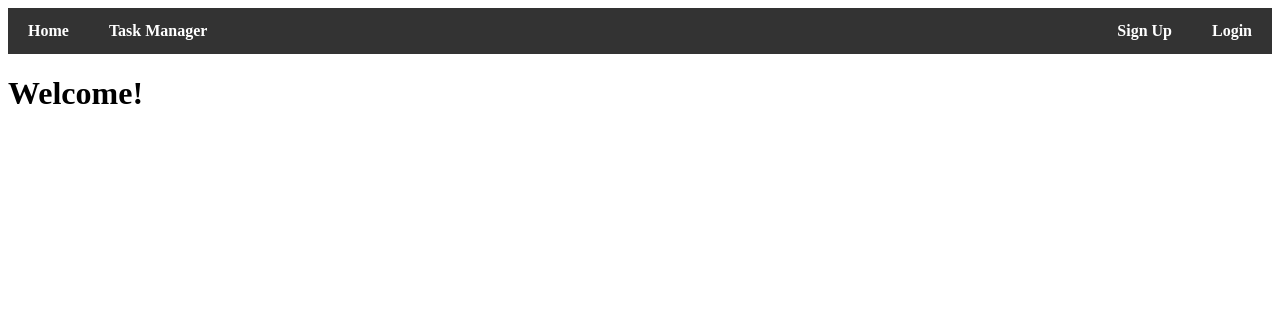
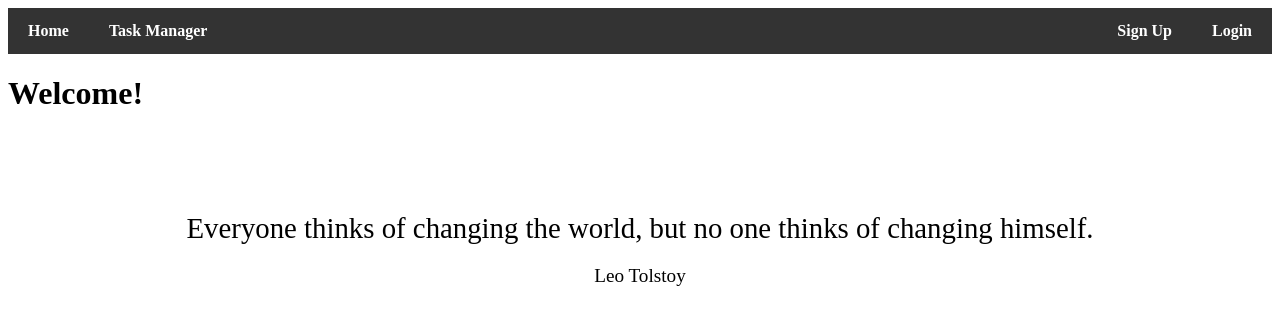
Before and after one commit to mzueri/Flask_App, a Flask app: page / in a window 1280 px wide. Shown: the top 325 px of the page. Run offline with Flask 3, Linux system fonts and the light colour scheme.

Commit message:
adding daily quote to home page

```diff
--- a/app/routes/main.py
+++ b/app/routes/main.py
@@ -1,15 +1,23 @@
 from flask import Blueprint, render_template, request, session
-
+from app.routes.quotes import quotes
+import random
+from datetime import date
 
 main_bp = Blueprint("main", __name__)
 
 
 @main_bp.route("/")
 def home():
+
+    # pick a random quote every other day.
+    today = date.today().toordinal()  # Converts to a number: days since year 1
+    random.seed(today)  # Set seed based on date
+    daily_quote = random.choice(quotes)
+
     if "user" in session:
-        return render_template("home.html", signed_in=True)
+        return render_template("home.html", signed_in=True, daily_quote=daily_quote)
     else:
-        return render_template("home.html",signed_in=False)
+        return render_template("home.html",signed_in=False, daily_quote=daily_quote)
 
 @main_bp.route("/hello/")
 def hello_world():
--- /dev/null
+++ b/app/routes/quotes.py
@@ -0,0 +1,47 @@
+quotes=[
+
+    {
+        "text": "Be the change that you wish to see in the world.",
+        "author": "Mahatma Gandhi"
+    },
+    {
+        "text": "Be yourself; everyone else is already taken.",
+        "author": "Oscar Wilde"
+    },
+    {
+        "text": "Two things are infinite: the universe and human stupidity; and I'm not sure about the universe.",
+        "author": "Albert Einstein"
+    },
+    {
+        "text": "The man who does not read has no advantage over the man who cannot read.",
+        "author": "Mark Twain"
+    },
+    {
+        "text": "I'm not upset that you lied to me, I'm upset that from now on I can't believe you.",
+        "author": "Friedrich Nietzsche"
+    },
+    {
+        "text": "Success is not final, failure is not fatal: it is the courage to continue that counts.",
+        "author": "Winston S. Churchill"
+    },
+    {
+        "text": "Life is like riding a bicycle. To keep your balance, you must keep moving.",
+        "author": "Albert Einstein"
+    },
+    {
+        "text": "Knowing yourself is the beginning of all wisdom.",
+        "author": "Aristotle"
+    },
+    {
+        "text": "Everyone thinks of changing the world, but no one thinks of changing himself.",
+        "author": "Leo Tolstoy"
+    },
+    {
+        "text": "It always seems impossible until it's done.",
+        "author": "Nelson Mandela"
+    },
+    {
+        "text": "Once you replace negative thoughts with positive ones, you'll start having positive results.",
+        "author": "Willie Nelson"
+    }
+]
--- /dev/null
+++ b/app/static/quote.css
@@ -0,0 +1,13 @@
+.quote {
+    text-align: center;
+    font-size: 1.8rem;
+    margin: 20px;
+    color: black;
+    margin-top: 100px;
+}
+.author {
+    text-align: center;
+    font-size: 1.2rem;
+    color: black;
+    margin-top: 10px;
+}
--- a/app/templates/home.html
+++ b/app/templates/home.html
@@ -7,5 +7,7 @@
     {% else %}
         <h1>Welcome!</h1>
     {% endif %}
+    <div class="quote">{{ daily_quote["text"] }}</div>
+    <div class="author">{{ daily_quote["author"] }}</div>
 
 {% endblock %}
--- a/app/templates/layout.html
+++ b/app/templates/layout.html
@@ -8,6 +8,7 @@
         <link rel="stylesheet" href="{{ url_for('static', filename='buttons.css') }}">
         <link rel="stylesheet" href="{{ url_for('static', filename='navigation_bar.css') }}">
         <link rel="stylesheet" href="{{ url_for('static', filename='tasks.css') }}">
+        <link rel="stylesheet" href="{{ url_for('static', filename='quote.css') }}">
     </head>
     <body>
         <!-- Navigation bar at top of page -->
```
